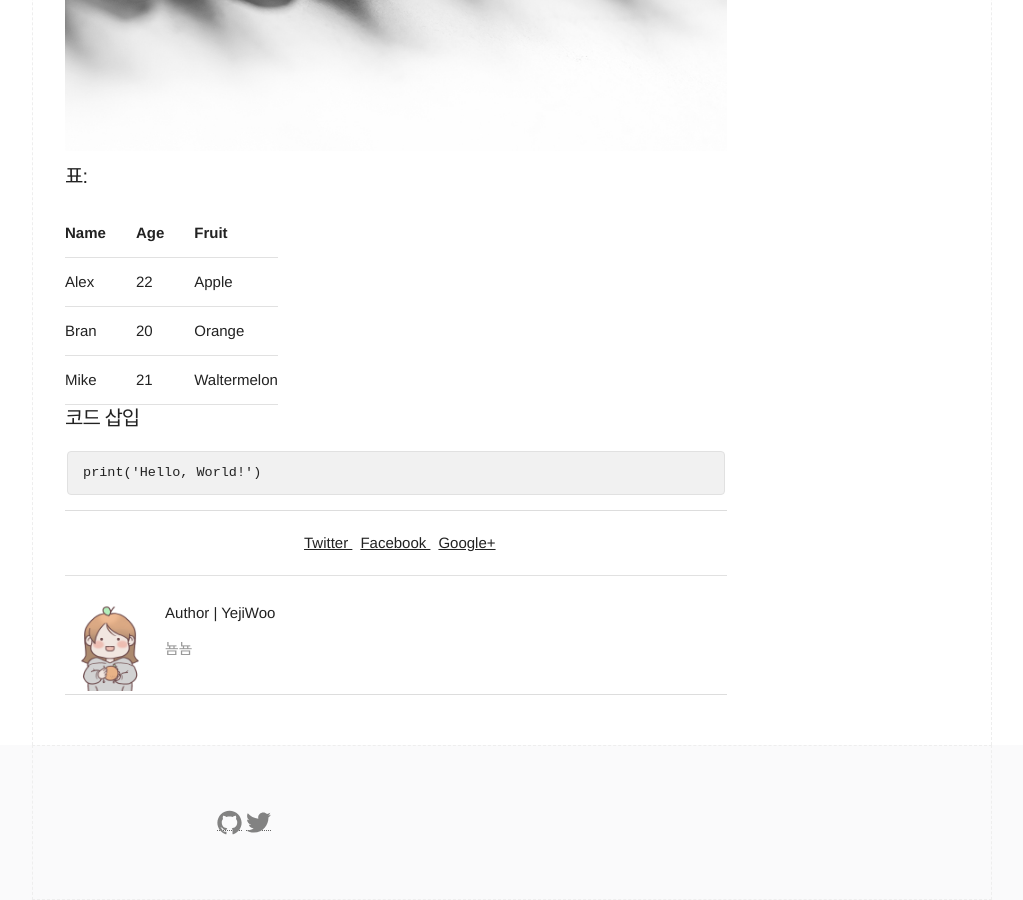
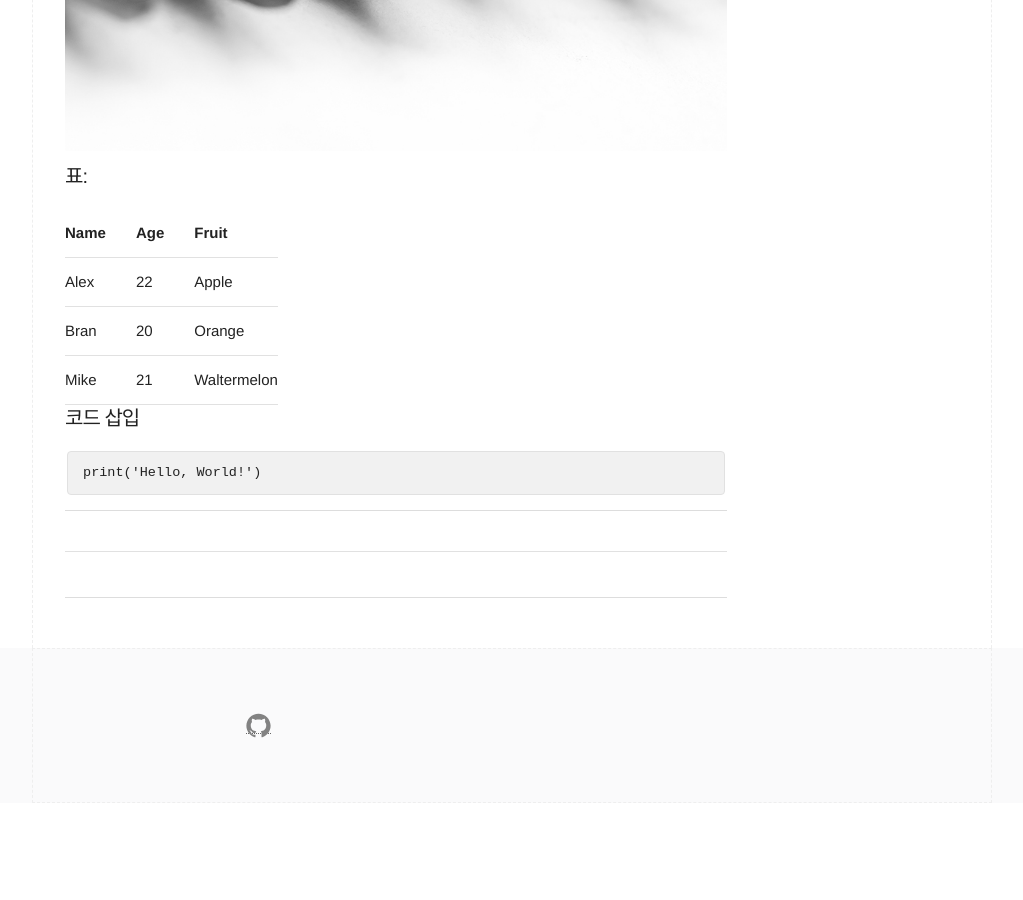
Before and after one commit to cuza22/cuza22.github.io, a Jekyll site: the page built from _posts/2020-08-31-markdown.md, in a window 1280 px wide and 900 px high, scrolled down 1697 px. Shown: the whole window, without its empty margins (128-1151 px from the left). Built offline with Jekyll 4.4.1, drawn with Linux system fonts in a browser that asks for light colours; comment, search, counter and statistics services are not loaded; after the commit the page ends 2500 px from its top, so only the background shows below that.

Commit message:
utterances comments

```diff
--- a/_includes/author.html
+++ b/_includes/author.html
@@ -1,9 +1,9 @@
 <section class="author">
   <div class="authorimage box" style="background: url({{site.baseurl}}/assets/img/profile_orange.jpg)"></div>
   <div class="authorinfo box">
-    <p>Author | YejiWoo</p>
+    <p>Author | Yeji Woo</p>
     <p class="bio">
-      뇸뇸
+    뇸뇸
     </p>
   </div>
 </section>
--- /dev/null
+++ b/_includes/comments.html
@@ -0,0 +1,8 @@
+<script src="https://utteranc.es/client.js"
+        repo="cuza22/blog-comments"
+        issue-term="title"
+        label="Comments"
+        theme="github-light"
+        crossorigin="anonymous"
+        async>
+</script>
--- a/_includes/footer.html
+++ b/_includes/footer.html
@@ -6,9 +6,9 @@
         {% if site.github_username %}
         {% include icon-github.html username=site.github_username %}
         {% endif %}
-        {% if site.twitter_username %}
+        <!-- {% if site.twitter_username %}
         {% include icon-twitter.html username=site.twitter_username %}
-        {% endif %}
+        {% endif %} -->
       </section>
     </div>
   </div>
--- a/_layouts/post.html
+++ b/_layouts/post.html
@@ -19,14 +19,17 @@
 
   <footer class="article-footer">
 
-  {% include share.html %}
+  <!-- {% include share.html %} -->
+
+  <!-- <hr/> -->
+
+  <!-- {% include author.html %} -->
 
   <hr/>
-
-  {% include author.html %}
+  {% include comments.html %}
 
   </footer>
 
-  {% include dq.html %}
+  <!-- {% include dq.html %} -->
 
 </article>
```
